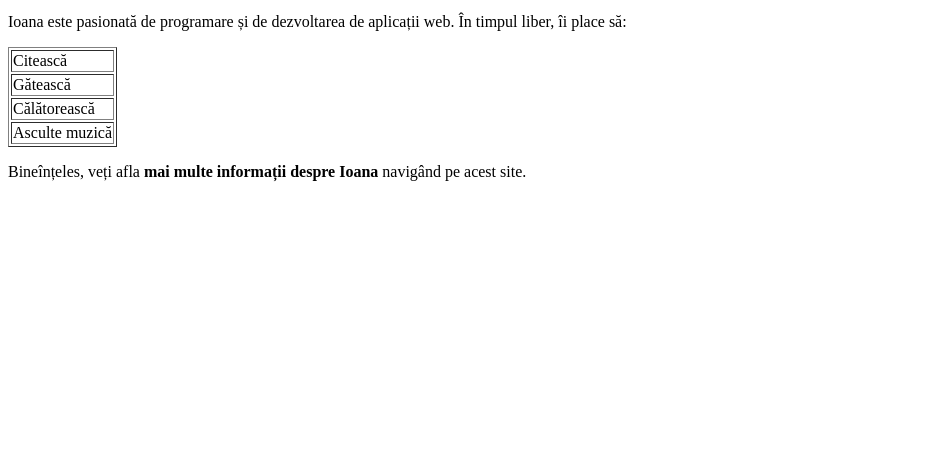
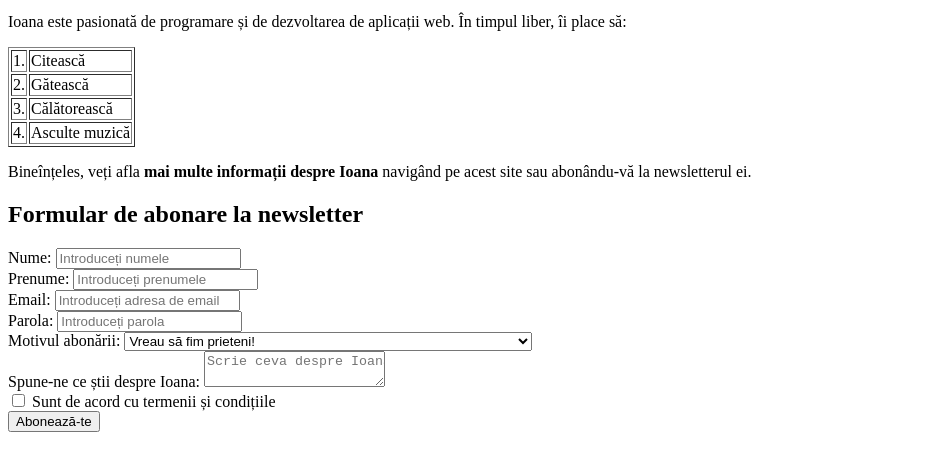
Before and after one commit to salaruioana/About-Me---Full-Stack-Project, a plain HTML site: page despre.html in a window 1280 px wide. Shown: the part 250-720 px from the top of the page, without its empty margins (0-928 px from the left). Drawn offline with Linux system fonts and the light colour scheme.

Commit message:
L2-Tema 2

```diff
--- a/despre.html
+++ b/despre.html
@@ -5,6 +5,7 @@
         <title>Despre Ioana</title>
     </head>
     <body>
+        <div class = "Tema1">
         <h1>Despre Ioana</h1>
         <h2>Informații generale</h2>
         <p><strong>Ioana Șalaru</strong> este studentă la Facultatea de Automatică și Calculatoare din cadrul TUIASI.</p>
@@ -14,18 +15,53 @@
         <p>Ioana este pasionată de programare și de dezvoltarea de aplicații web. În timpul liber, îi place să:</p>
         <table border="1">
             <tr>
+                <td>1.</td>
                 <td>Citească</td>
             </tr>
             <tr>
+                <td>2.</td>
                 <td>Gătească</td>
             </tr>
             <tr>
+                <td>3.</td>
                 <td>Călătorească</td>
             </tr>
             <tr>
+                <td>4.</td>
                 <td>Asculte muzică</td>
             </tr>
         </table>
-        <p>Bineînțeles, veți afla <strong>mai multe informații despre Ioana</strong> navigând pe acest site.</p>
+        </div>
+        <div class = "Tema2">
+        <p>Bineînțeles, veți afla <strong>mai multe informații despre Ioana</strong> navigând pe acest site sau abonându-vă la newsletterul ei.</p>
+        <h2>Formular de abonare la newsletter</h2>
+        <form>
+            <label for="nume">Nume:</label>
+            <input type="text" name ="nume" placeholder="Introduceți numele" required>
+            <br>
+            <label for="prenume">Prenume:</label>
+            <input type ="text" name="prenume" placeholder="Introduceți prenumele" required>
+            <br>
+            <label for="email">Email:</label>
+            <input type="email" name="email" placeholder="Introduceți adresa de email" required>
+            <br>
+            <label for="parola">Parola:</label>
+            <input type="password" name="parola" placeholder="Introduceți parola" required>
+            <br>
+            <label for="motiv">Motivul abonării:</label>
+            <select name="motiv" required>
+                <option value="interes">Vreau să fim prieteni!</option>
+                <option value="actualizare">O urăsc și vreau să o bârfesc.</option>
+                <option value="promovare">Vreau să aflu recomandări de cărți, melodii, destinații de vacanță.</option>
+            </select>
+            <br>
+            <label for="despre_ioana">Spune-ne ce știi despre Ioana:</label>
+            <textarea name="despre_ioana" placeholder="Scrie ceva despre Ioana..." wrap="off" required></textarea>
+            <br>
+            <input type="checkbox" name="accept" required> Sunt de acord cu termenii și condițiile
+            <br>
+            <button type="submit">Abonează-te</button>
+        </form>
+        </div>
     </body>
 </html>
```
